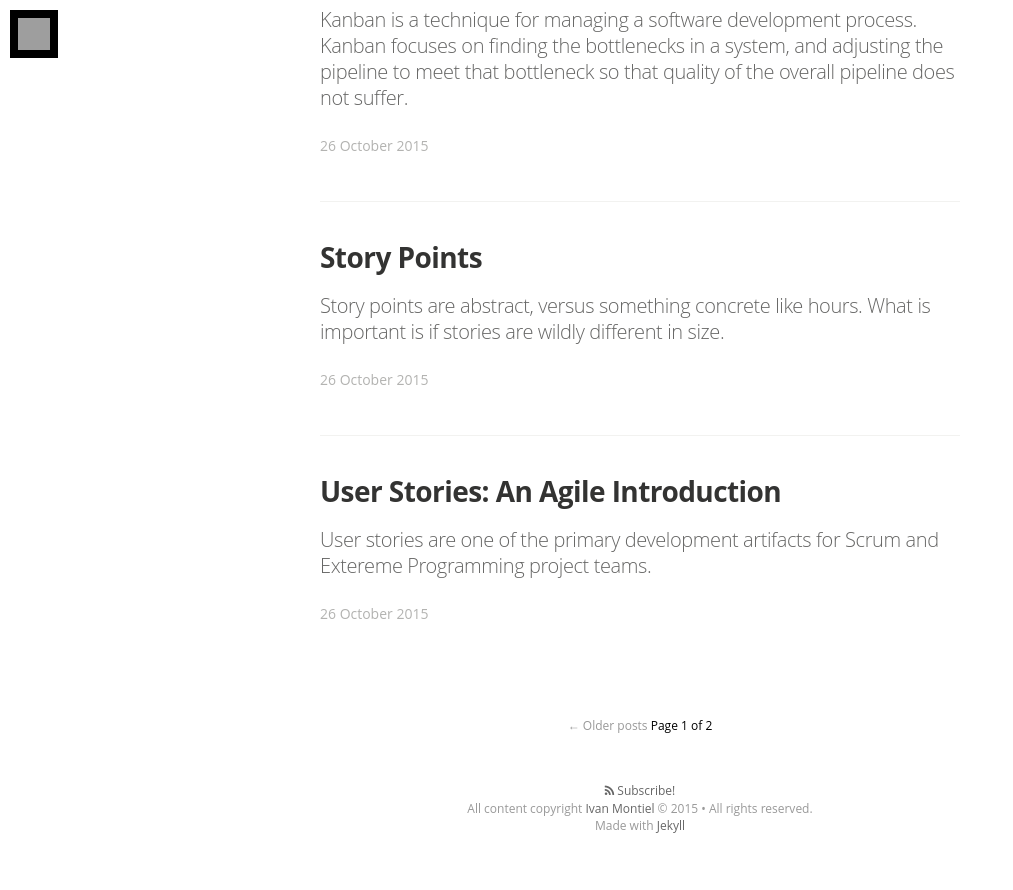
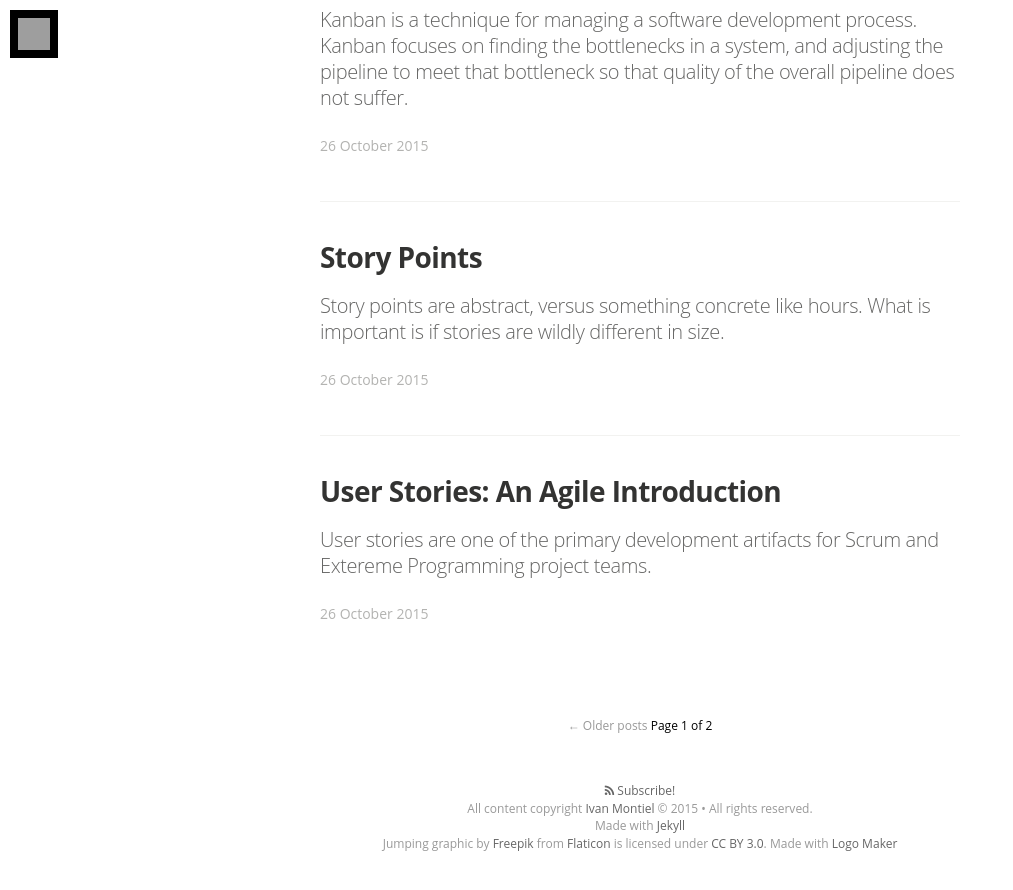
Before and after one commit to idmontie/ProjectManagementBlog, a Jekyll site: the page built from index.html, in a window 1280 px wide and 900 px high, scrolled down 1216 px. Shown: the top 890 px of the window, without its empty margins (0-1013 px from the left). Built offline with Jekyll 4.4.1, drawn with Linux system fonts in a browser that asks for light colours; nearby versions of some CDN libraries; some web fonts are replaced; Markdown is read by kramdown in place of the engine named in the settings; the list of posts is cut into pages by our own code.

Commit message:
Add creative commons license

```diff
--- a/_includes/footer.html
+++ b/_includes/footer.html
@@ -5,6 +5,7 @@
     <div class="inner">
          <section class="copyright">All content copyright <a href="mailto:{{ site.email}}">{{ site.name }}</a> &copy; {{ site.time | date: '%Y' }} &bull; All rights reserved.</section>
          <section class="poweredby">Made with <a href="http://jekyllrb.com"> Jekyll</a></section>
+         <section class="poweredby">Jumping graphic by <a href="http://www.freepik.com/">Freepik</a> from <a href="http://www.flaticon.com/">Flaticon</a> is licensed under <a href="http://creativecommons.org/licenses/by/3.0/" title="Creative Commons BY 3.0">CC BY 3.0</a>. Made with <a href="http://logomakr.com" title="Logo Maker">Logo Maker</a></section>
     </div>
 </footer>
 
```
